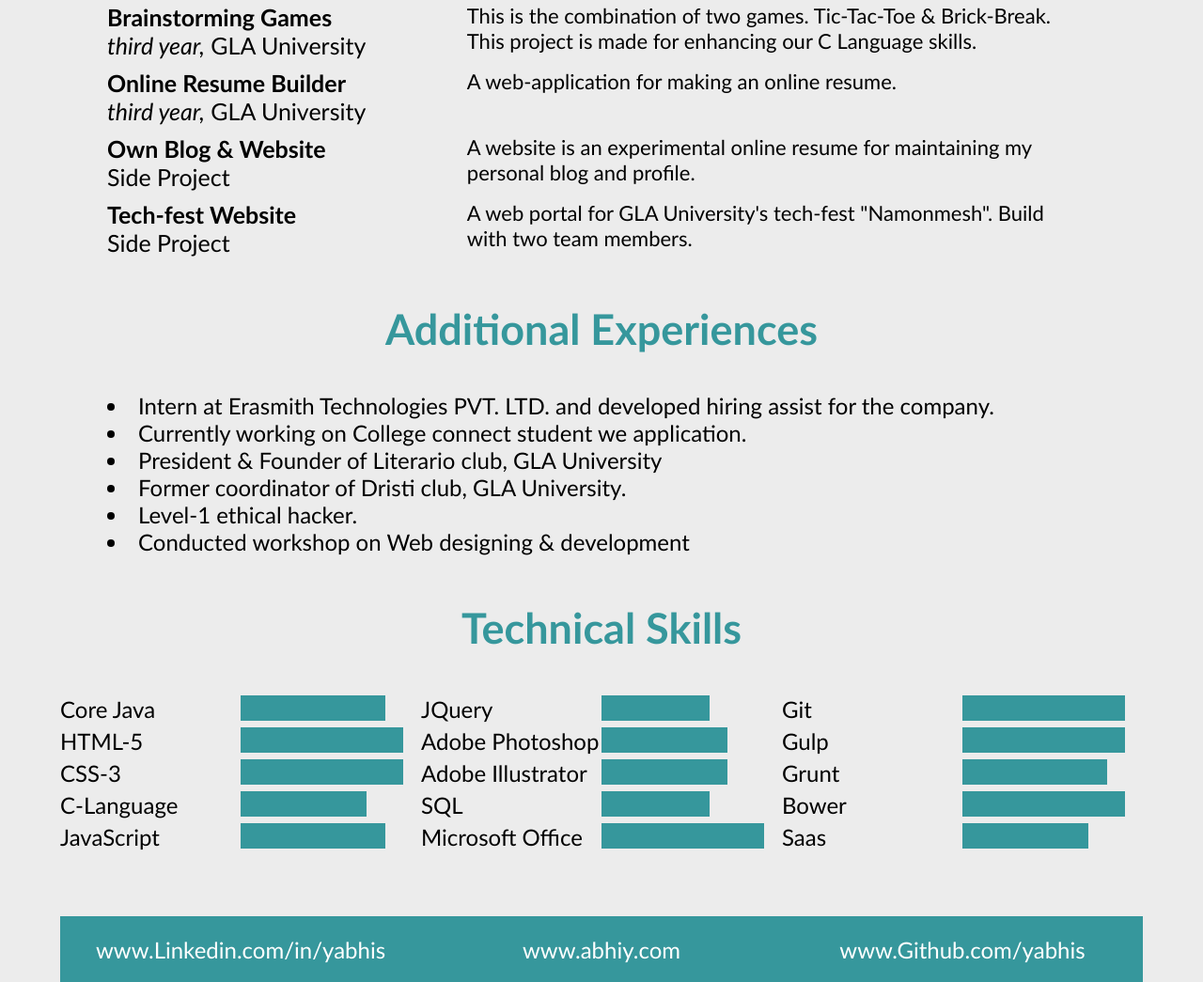
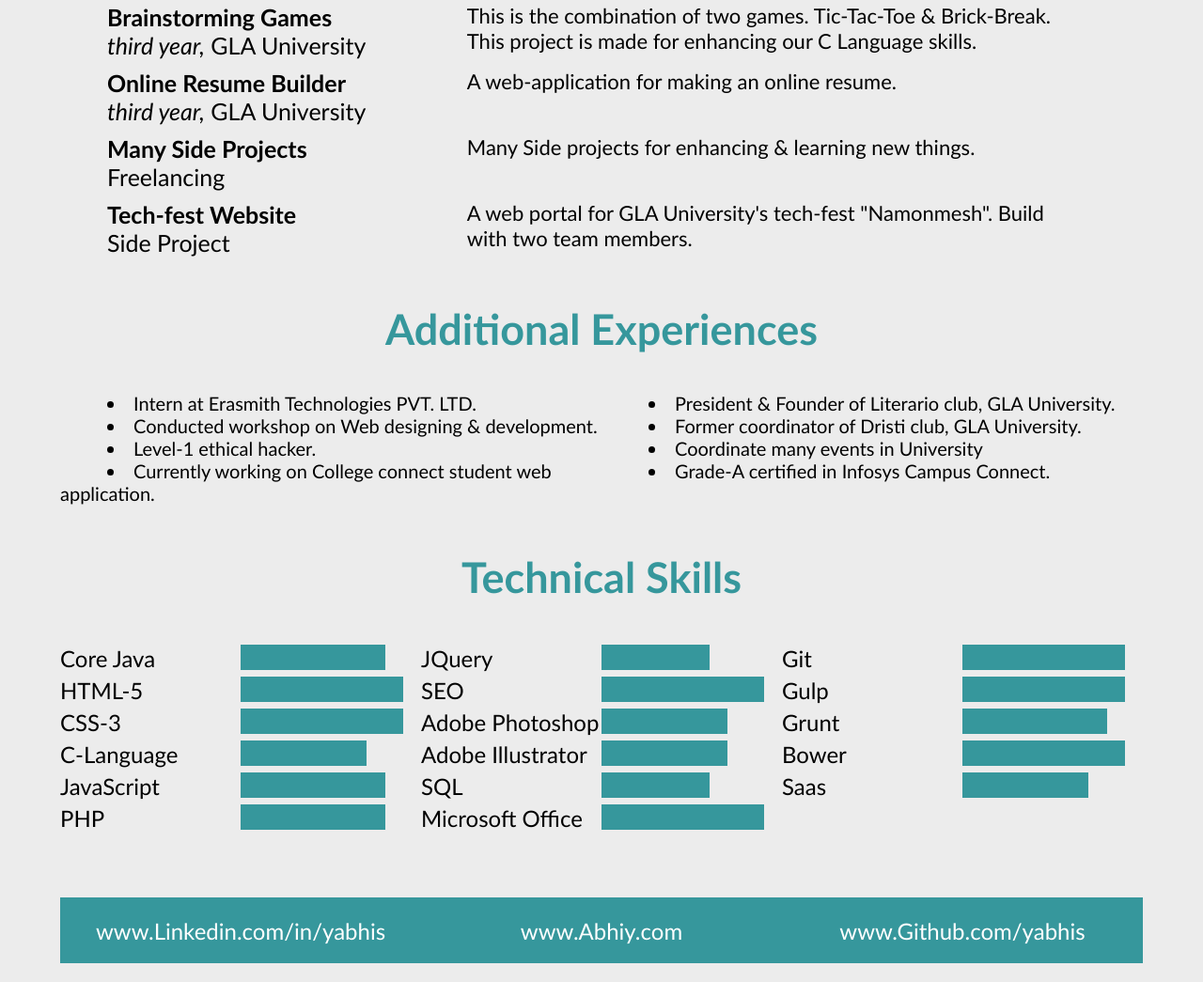
Before and after one commit to abheist/ResumeTemplates, a plain HTML site: page index.html in a window 1280 px wide. Shown: the part 892-1937 px from the top of the page at 94% size. Drawn offline with Linux system fonts and the light colour scheme.

Commit message:
Small changes like split the additional part into two for technical & non-technical

```diff
--- a/css/index.css
+++ b/css/index.css
@@ -39,15 +39,17 @@ a	{
 
 #headerName	{
 	color: white;
+	font-size: 50px;
 }
 
 .headerInfoData	{
 	color: white;
+	font-size: 20px;
 }
 
 #headerInfoDiv1	{
-	padding-top: 200px;
-	padding-left: 200px;
+	padding-top: 170px;
+	padding-left: 170px;
 }
 
 @media all and (max-width: 1000px)	{
@@ -239,7 +241,20 @@ a	{
 }
 
 .addExp	{
-	font-size: 24px;
+	font-size: 20px;
+}
+
+
+#additionalSection	{
+	display: flex;
+}
+
+#additionalSection1	{
+	flex: 1;
+}
+
+#additionalSection2	{
+	flex: 1;
 }
 
 @media all and (max-width: 500px)	{
--- a/index.html
+++ b/index.html
@@ -27,7 +27,7 @@
         </div>
         <div id="study">
             <div id="studyHeading">
-                <h2>What I've studied</h2>
+                <h2>Education</h2>
             </div>
             <div id="studyData">
                 <div id="studyData1" class="studyData">
@@ -39,7 +39,7 @@
                     <p>Pine Hall School, <i>Dehradun, India</i></p>
                 </div>
                 <div id="studyData3" class="studyData">
-                    <h4><b>Xth, ICSE Board, 2012-16</b></h4>
+                    <h4><b>Xth, ICSE Board, 2009-10</b></h4>
                     <p>Pine Hall School, <i>Dehradun, India</i></p>
                 </div>
             </div>
@@ -64,7 +64,7 @@
                         <p><i>third year,</i> GLA University</p>
                     </div>
                     <div id="projectDataRight">
-                       This is the combination of two games. Tic-Tac-Toe & Brick-Break. This project is made for enhancing our C Language skills.
+                        This is the combination of two games. Tic-Tac-Toe & Brick-Break. This project is made for enhancing our C Language skills.
                     </div>
                 </div>
                 <div id="project1">
@@ -78,11 +78,11 @@
                 </div>
                 <div id="project1">
                     <div id="projectHeadingLeft">
-                        <h4>Own Blog & Website</h4>
-                        <p>Side Project</p>
+                        <h4>Many Side Projects</h4>
+                        <p>Freelancing</p>
                     </div>
                     <div id="projectDataRight">
-                        A website is an experimental online resume for maintaining my personal blog and profile.
+                        Many Side projects for enhancing & learning new things.
                     </div>
                 </div>
                 <div id="project1">
@@ -100,14 +100,24 @@
             <div id="projectHeading">
                 <h2>Additional Experiences</h2>
             </div>
-            <ul id="projectHeadingLeft" class="addExpDiv">
-                <li class="addExp">Intern at Erasmith Technologies PVT. LTD. and developed hiring assist for the company.</li>
-                <li class="addExp">Currently working on College connect student we application.</li>
-                <li class="addExp">President & Founder of Literario club, GLA University</li>
-                <li class="addExp">Former coordinator of Dristi club, GLA University.</li>
-                <li class="addExp">Level-1 ethical hacker.</li>
-                <li class="addExp">Conducted workshop on Web designing & development</li>
-            </ul>
+            <div id="additionalSection">
+                <div id="additionalSection1">
+                    <ul id="projectHeadingLeft">
+                        <li class="addExp">Intern at Erasmith Technologies PVT. LTD.</li>
+                        <li class="addExp">Conducted workshop on Web designing & development.</li>
+                        <li class="addExp">Level-1 ethical hacker.</li>
+                        <li class="addExp">Currently working on College connect student web application.</li>
+                    </ul>
+                </div>
+                <div id="additionalSection2">
+                    <ul id="projectHeadingLeft" class="addExpDiv">
+                        <li class="addExp">President & Founder of Literario club, GLA University.</li>
+                        <li class="addExp">Former coordinator of Dristi club, GLA University.</li>
+                        <li class="addExp">Coordinate many events in University</li>
+                        <li class="addExp">Grade-A certified in Infosys Campus Connect.</li>
+                    </ul>
+                </div>
+            </div>
         </div>
         <!--Technical Skills-->
         <div id="techSkills">
@@ -146,12 +156,24 @@
                             <div class="techListItemScaleDiff scale8"></div>
                         </div>
                     </div>
+                     <div class="techListItem">
+                        <div class="techListItemName">PHP</div>
+                        <div class="techListItemScale">
+                            <div class="techListItemScaleDiff scale8"></div>
+                        </div>
+                    </div>
                 </div>
                 <div class="techListColumn techListColumn2">
                     <div class="techListItem">
                         <div class="techListItemName">JQuery</div>
                         <div class="techListItemScale">
                             <div class="techListItemScaleDiff scale6"></div>
+                        </div>
+                    </div>
+                    <div class="techListItem">
+                        <div class="techListItemName">SEO</div>
+                        <div class="techListItemScale">
+                            <div class="techListItemScaleDiff scale9"></div>
                         </div>
                     </div>
                     <div class="techListItem">
@@ -217,8 +239,8 @@
         <div id="footer">
             <div id="footerIn">
                 <div class="footerItem"><a href="www.Linkedin.com/in/yabhis" target="_blank">www.Linkedin.com/in/yabhis</a></div>
-                <div class="footerItem"><a href="www.abhiy.com" target="_blank">www.abhiy.com</a></div>
-                <div class="footerItem"><a href="www.github.com/yabhis" target="_blank">www.Github.com/yabhis</a></div>
+                <div class="footerItem"><a href="www.Abhiy.com" target="_blank">www.Abhiy.com</a></div>
+                <div class="footerItem"><a href="www.Github.com/yabhis" target="_blank">www.Github.com/yabhis</a></div>
             </div>
         </div>
     </div>
```
